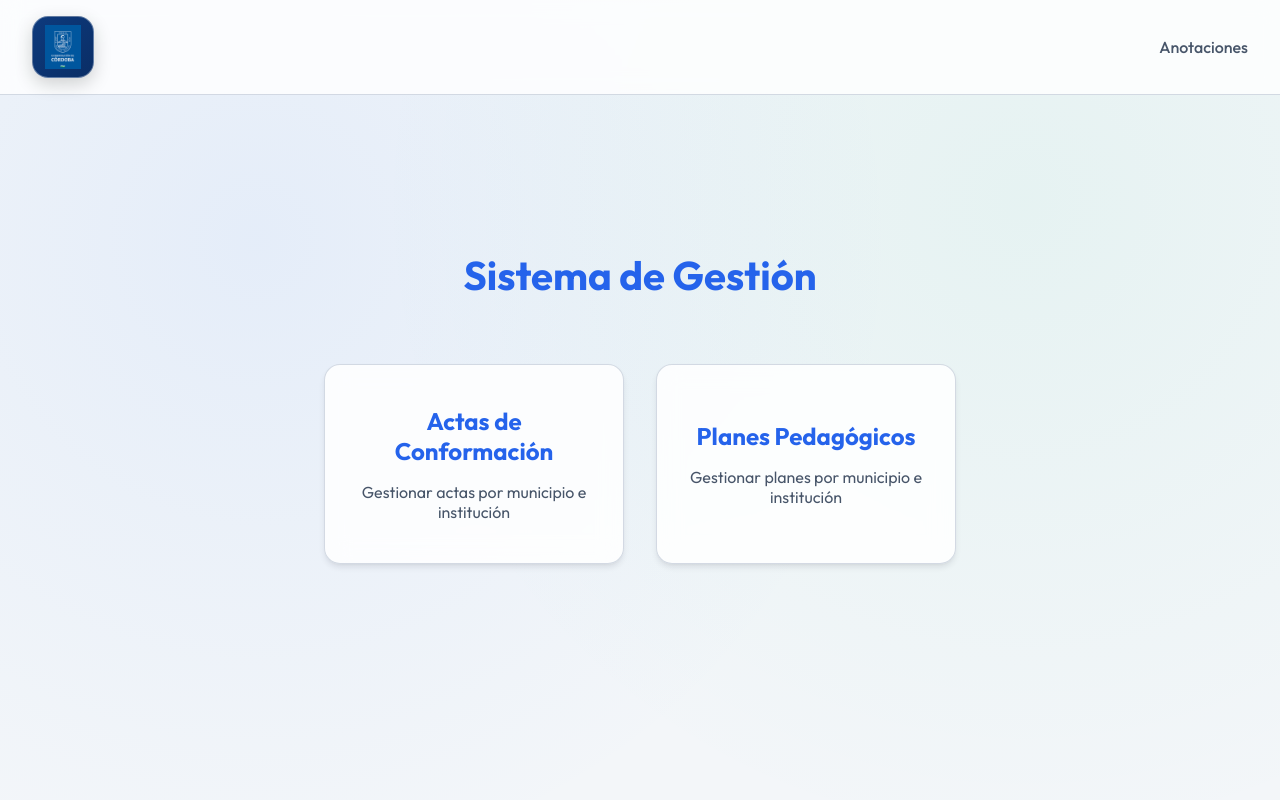
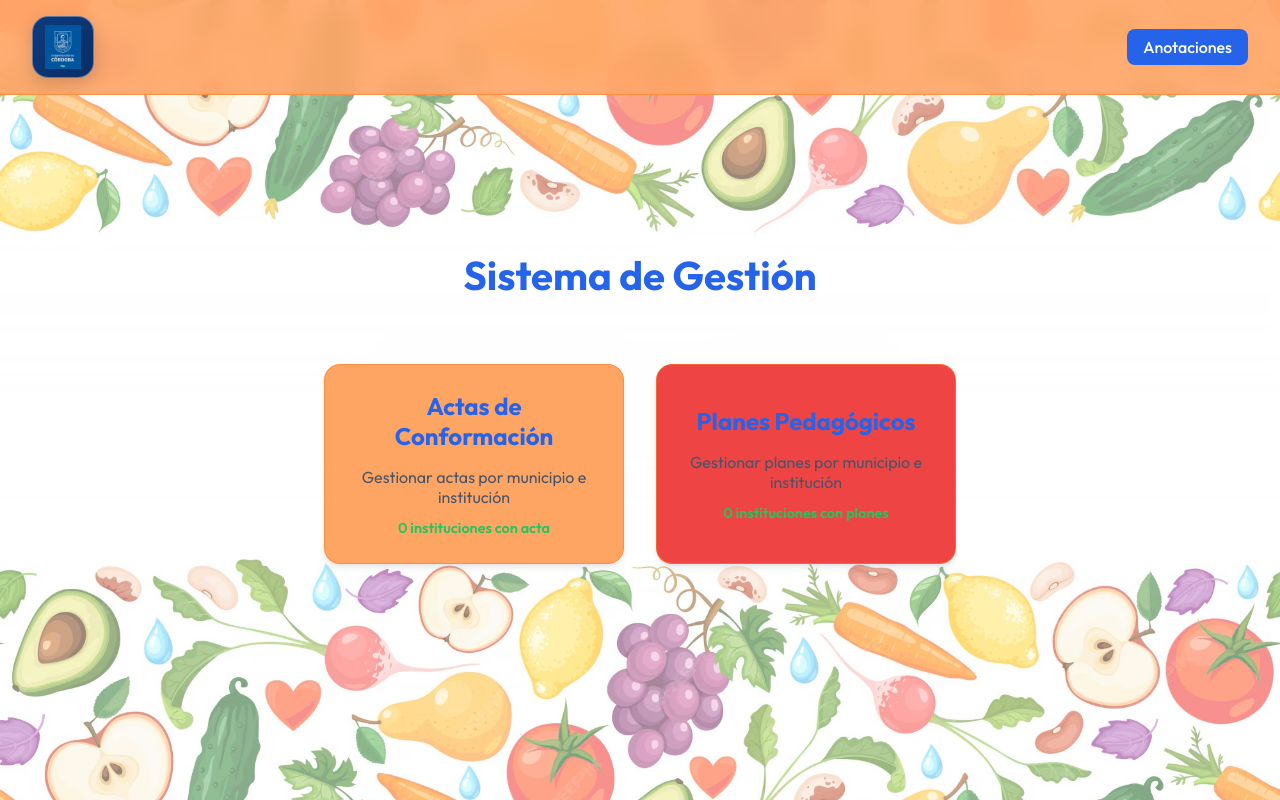
Before and after one commit to cesar05052003/pae-admin, a Next.js app: page / in a window 1280 px wide. Built offline with nearby package versions, Linux system fonts and the light colour scheme; no server answers; the database is empty.

Commit message:
actualizacion

```diff
--- a/src/app/actas/[municipioId]/page.tsx
+++ b/src/app/actas/[municipioId]/page.tsx
@@ -113,7 +113,7 @@ export default function ActasInstitucionesPage(props: RouteParams) {
         <div style={{ display: 'grid', gridTemplateColumns: 'repeat(auto-fill, minmax(300px, 1fr))', gap: '1.5rem' }}>
           {filteredInstituciones.map((i, idx) => (
             <Link key={i.id} href={`/actas/${municipioId}/${i.id}`} className="glass-panel" style={{ display: 'block', textDecoration: 'none', color: 'inherit', position: 'relative' }}>
-              <div style={{ position: 'absolute', top: '10px', left: '15px', fontSize: '0.75rem', fontWeight: 600, color: '#94a3b8' }}>
+              <div style={{ position: 'absolute', top: '10px', left: '15px', fontSize: '0.75rem', fontWeight: 600, color: '#000000' }}>
                 {String(idx + 1).padStart(2, '0')}
               </div>
               <h3 style={{ fontSize: '1.1rem', color: 'var(--text-primary)', marginBottom: '1rem', marginTop: '1rem' }}>{i.nombre}</h3>
--- a/src/app/actas/page.tsx
+++ b/src/app/actas/page.tsx
@@ -133,7 +133,7 @@ export default function ActasMunicipiosPage() {
         <div style={{ display: 'grid', gridTemplateColumns: 'repeat(auto-fill, minmax(280px, 1fr))', gap: '1.5rem' }}>
           {filteredMunicipios.map((m, idx) => (
             <Link key={m.id} href={`/actas/${m.id}`} className="glass-panel" style={{ display: 'flex', flexDirection: 'column', justifyContent: 'space-between', padding: '1.5rem', textDecoration: 'none', color: 'inherit', position: 'relative' }}>
-              <div style={{ position: 'absolute', top: '10px', left: '15px', fontSize: '0.8rem', fontWeight: 600, color: '#94a3b8' }}>
+              <div style={{ position: 'absolute', top: '10px', left: '15px', fontSize: '0.8rem', fontWeight: 600, color: '#000000' }}>
                 {String(idx + 1).padStart(2, '0')}
               </div>
               <h3 style={{ fontSize: '1.25rem', color: 'var(--primary-color)', margin: '1.5rem 0' }}>{m.nombre}</h3>
--- a/src/app/api/estadisticas/route.ts
+++ b/src/app/api/estadisticas/route.ts
@@ -35,6 +35,8 @@ export async function GET() {
         instituciones: instCount,
         actas: actaCount,
         planes: planesCount,
+        instConActas,
+        instConPlanes,
         coberturaActas: instCount > 0 ? Math.round((instConActas / instCount) * 100) : 0,
         coberturaPlanes: instCount > 0 ? Math.round((instConPlanes / instCount) * 100) : 0,
       },
--- a/src/app/estadisticas/page.module.css
+++ b/src/app/estadisticas/page.module.css
@@ -1,6 +1,6 @@
 .title { font-size: 2rem; font-weight: 700; margin-bottom: 2rem; color: var(--primary-color); }
 .statsGrid { display: grid; grid-template-columns: repeat(auto-fit, minmax(200px, 1fr)); gap: 1.5rem; margin-bottom: 2rem; }
-.statCard { text-align: center; padding: 2rem; }
+.statCard { text-align: center; padding: 2rem; background-color: rgba(255, 255, 255, 0.95) !important; }
 .statCard h3 { font-size: 1rem; color: var(--text-secondary); font-weight: 500; margin-bottom: 0.5rem; }
 .statValue { font-size: 2.5rem; font-weight: 700; color: var(--text-primary); }
 .chartContainer { padding: 2rem; }
--- a/src/app/globals.css
+++ b/src/app/globals.css
@@ -1,15 +1,15 @@
 @import url('https://fonts.googleapis.com/css2?family=Outfit:wght@300;400;500;600;700&display=swap');
 
 :root {
-  --bg-color: #f3f6f9;
+  --bg-color: #ffffff;
   --text-primary: #0f172a;
   --text-secondary: #475569;
   --primary-color: #2563eb;
   --primary-hover: #1d4ed8;
   --danger-color: #dc2626;
   --success-color: #059669;
-  --card-bg: rgba(255, 255, 255, 0.85);
-  --card-border: rgba(148, 163, 184, 0.4);
+  --card-bg: rgba(255, 165, 100, 0.8);
+  --card-border: rgba(255, 127, 39, 0.6);
   --shadow-sm: 0 1px 2px 0 rgba(15, 23, 42, 0.06);
   --shadow-md: 0 4px 6px -1px rgba(15, 23, 42, 0.1), 0 2px 4px -2px rgba(15, 23, 42, 0.06);
   --shadow-lg: 0 10px 15px -3px rgba(15, 23, 42, 0.1), 0 4px 6px -4px rgba(15, 23, 42, 0.08);
@@ -29,9 +29,12 @@ body {
   color: var(--text-primary);
   font-family: var(--font-family);
   background-image:
-    radial-gradient(circle at 20% 30%, rgba(59, 130, 246, 0.08) 0%, transparent 55%),
-    radial-gradient(circle at 80% 25%, rgba(16, 185, 129, 0.06) 0%, transparent 55%);
+    linear-gradient(rgba(255, 255, 255, 0.45), rgba(255, 255, 255, 0.45)),
+    url('/fondo-alimentacion-saludable.jpg');
+  background-size: cover;
+  background-position: center;
   background-attachment: fixed;
+  background-repeat: no-repeat;
   min-height: 100vh;
 }
 
--- a/src/app/layout.tsx
+++ b/src/app/layout.tsx
@@ -1,6 +1,6 @@
 import type { Metadata } from 'next';
 import './globals.css';
-import Link from 'next/link';
+import Header from '@/components/Header';
 
 export const metadata: Metadata = {
   title: 'Sistema de Gestión PAE',
@@ -16,14 +16,7 @@ export default function RootLayout({
     <html lang="es">
       <body>
         <div className="app-container" style={{ flexDirection: 'column' }}>
-          <header style={{ padding: '1rem 2rem', background: 'rgba(255,255,255,0.8)', backdropFilter: 'blur(10px)', borderBottom: '1px solid var(--card-border)', display: 'flex', justifyContent: 'space-between', alignItems: 'center', zIndex: 10 }}>
-            <Link href="/" className="header-brand">
-              <img src="/BOTON-LOGO.png" alt="Gobernación de Córdoba" className="app-logo" />
-            </Link>
-            <nav style={{ display: 'flex', gap: '1.5rem', alignItems: 'center' }}>
-              <Link href="/anotaciones" style={{ fontWeight: 500, color: 'var(--text-secondary)' }}>Anotaciones</Link>
-            </nav>
-          </header>
+          <Header />
           <main className="main-content" style={{ padding: '2rem 1rem', flex: 1, maxWidth: '1200px', margin: '0 auto', width: '100%' }}>
             {children}
           </main>
--- a/src/app/page.tsx
+++ b/src/app/page.tsx
@@ -1,19 +1,57 @@
 'use client';
 import Link from 'next/link';
 import styles from './page.module.css';
+import { useEffect, useState } from 'react';
+
+type Stats = {
+  instConActas: number;
+  instConPlanes: number;
+};
 
 export default function Home() {
+  const [stats, setStats] = useState<Stats>({ instConActas: 0, instConPlanes: 0 });
+  const [loading, setLoading] = useState(true);
+
+  useEffect(() => {
+    const fetchStats = async () => {
+      try {
+        const res = await fetch('/api/estadisticas');
+        const data = await res.json();
+        setStats({
+          instConActas: data.totales.instConActas,
+          instConPlanes: data.totales.instConPlanes
+        });
+      } catch (error) {
+        console.error('Error fetching stats:', error);
+      } finally {
+        setLoading(false);
+      }
+    };
+
+    fetchStats();
+
+    // Polling cada 5 segundos para actualizaciones en tiempo real
+    const interval = setInterval(fetchStats, 5000);
+    return () => clearInterval(interval);
+  }, []);
+
   return (
     <div className="container" style={{ display: 'flex', flexDirection: 'column', alignItems: 'center', justifyContent: 'center', minHeight: '70vh' }}>
       <h1 className={styles.title} style={{ textAlign: 'center', marginBottom: '4rem', fontSize: '2.5rem' }}>Sistema de Gestión</h1>
       <div style={{ display: 'flex', gap: '2rem', flexWrap: 'wrap', justifyContent: 'center' }}>
-        <Link href="/actas" className={`glass-panel ${styles.mainCard}`}>
+        <Link href="/actas" className={`glass-panel ${styles.mainCard}`} style={{ backgroundColor: 'rgba(255, 165, 100, 1.0)' }}>
           <h2>Actas de Conformación</h2>
           <p>Gestionar actas por municipio e institución</p>
+          <p style={{ fontSize: '0.9rem', marginTop: '0.75rem', color: '#22c55e', fontWeight: 600 }}>
+            {loading ? 'Cargando...' : `${stats.instConActas} instituciones con acta`}
+          </p>
         </Link>
-        <Link href="/planes" className={`glass-panel ${styles.mainCard}`}>
+        <Link href="/planes" className={`glass-panel ${styles.mainCard}`} style={{ backgroundColor: 'rgba(239, 68, 68, 1.0)' }}>
           <h2>Planes Pedagógicos</h2>
           <p>Gestionar planes por municipio e institución</p>
+          <p style={{ fontSize: '0.9rem', marginTop: '0.75rem', color: '#22c55e', fontWeight: 600 }}>
+            {loading ? 'Cargando...' : `${stats.instConPlanes} instituciones con planes`}
+          </p>
         </Link>
       </div>
     </div>
--- a/src/app/planes/[municipioId]/page.tsx
+++ b/src/app/planes/[municipioId]/page.tsx
@@ -114,7 +114,7 @@ export default function PlanesInstitucionesPage(props: RouteParams) {
         <div style={{ display: 'grid', gridTemplateColumns: 'repeat(auto-fill, minmax(300px, 1fr))', gap: '1.5rem' }}>
           {filteredInstituciones.map((i, idx) => (
             <Link key={i.id} href={`/planes/${municipioId}/${i.id}`} className="glass-panel" style={{ display: 'block', textDecoration: 'none', color: 'inherit', position: 'relative' }}>
-              <div style={{ position: 'absolute', top: '10px', left: '15px', fontSize: '0.75rem', fontWeight: 600, color: '#94a3b8' }}>
+              <div style={{ position: 'absolute', top: '10px', left: '15px', fontSize: '0.75rem', fontWeight: 600, color: '#000000' }}>
                 {String(idx + 1).padStart(2, '0')}
               </div>
               <h3 style={{ fontSize: '1.1rem', color: 'var(--text-primary)', marginBottom: '1rem', marginTop: '1rem' }}>{i.nombre}</h3>
--- a/src/app/planes/page.tsx
+++ b/src/app/planes/page.tsx
@@ -132,8 +132,8 @@ export default function PlanesMunicipiosPage() {
       {loading ? <p>Cargando municipios...</p> : (
         <div style={{ display: 'grid', gridTemplateColumns: 'repeat(auto-fill, minmax(280px, 1fr))', gap: '1.5rem' }}>
           {filteredMunicipios.map((m, idx) => (
-            <Link key={m.id} href={`/planes/${m.id}`} className="glass-panel" style={{ display: 'flex', flexDirection: 'column', justifyContent: 'space-between', padding: '1.5rem', textDecoration: 'none', color: 'inherit', position: 'relative' }}>
-              <div style={{ position: 'absolute', top: '10px', left: '15px', fontSize: '0.8rem', fontWeight: 600, color: '#94a3b8' }}>
+            <Link key={m.id} href={`/planes/${m.id}`} className="glass-panel" style={{ display: 'flex', flexDirection: 'column', justifyContent: 'space-between', padding: '1.5rem', textDecoration: 'none', color: 'inherit', position: 'relative', backgroundColor: 'rgba(239, 68, 68, 1.0)' }}>
+              <div style={{ position: 'absolute', top: '10px', left: '15px', fontSize: '0.8rem', fontWeight: 600, color: '#000000' }}>
                 {String(idx + 1).padStart(2, '0')}
               </div>
               <h3 style={{ fontSize: '1.25rem', color: 'var(--success-color)', margin: '1.5rem 0' }}>{m.nombre}</h3>
--- /dev/null
+++ b/src/components/Header.tsx
@@ -0,0 +1,31 @@
+'use client';
+import Link from 'next/link';
+
+export default function Header() {
+  return (
+    <header style={{ padding: '1rem 2rem', background: 'rgba(255, 165, 100, 0.9)', backdropFilter: 'blur(10px)', borderBottom: '1px solid rgba(255, 127, 39, 0.6)', display: 'flex', justifyContent: 'space-between', alignItems: 'center', zIndex: 10 }}>
+      <Link href="/" className="header-brand">
+        <img src="/BOTON-LOGO.png" alt="Gobernación de Córdoba" className="app-logo" />
+      </Link>
+      <nav style={{ display: 'flex', gap: '1rem', alignItems: 'center' }}>
+        <Link
+          href="/anotaciones"
+          style={{
+            fontWeight: 500,
+            color: '#ffffff',
+            background: '#2563eb',
+            padding: '0.5rem 1rem',
+            borderRadius: '0.5rem',
+            textDecoration: 'none',
+            transition: 'background 0.2s ease',
+            display: 'inline-block'
+          }}
+          onMouseEnter={(e) => e.currentTarget.style.background = '#1d4ed8'}
+          onMouseLeave={(e) => e.currentTarget.style.background = '#2563eb'}
+        >
+          Anotaciones
+        </Link>
+      </nav>
+    </header>
+  );
+}
```
Also changed, not shown: public/fondo-alimentacion-saludable.jpg (added).
